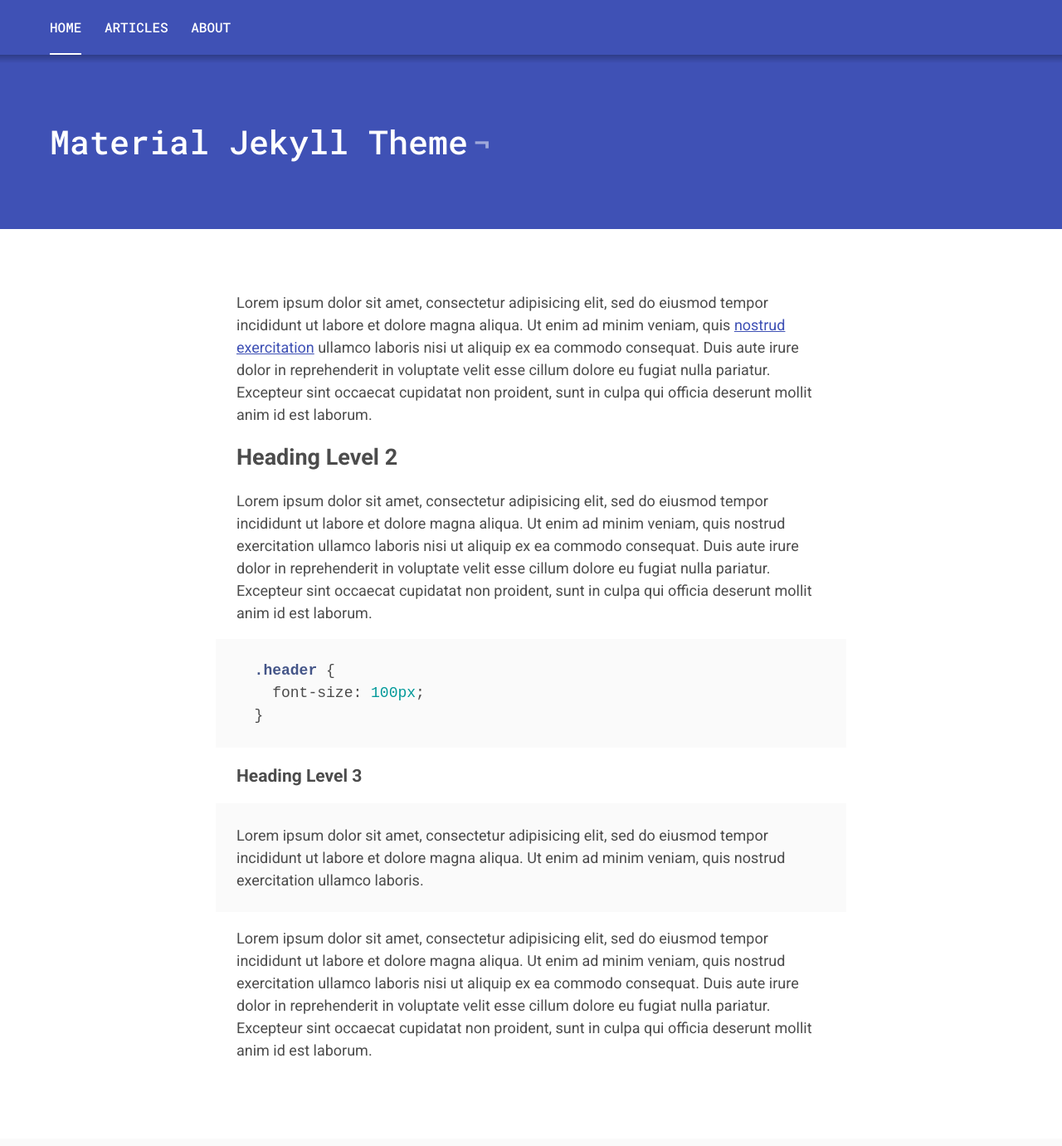
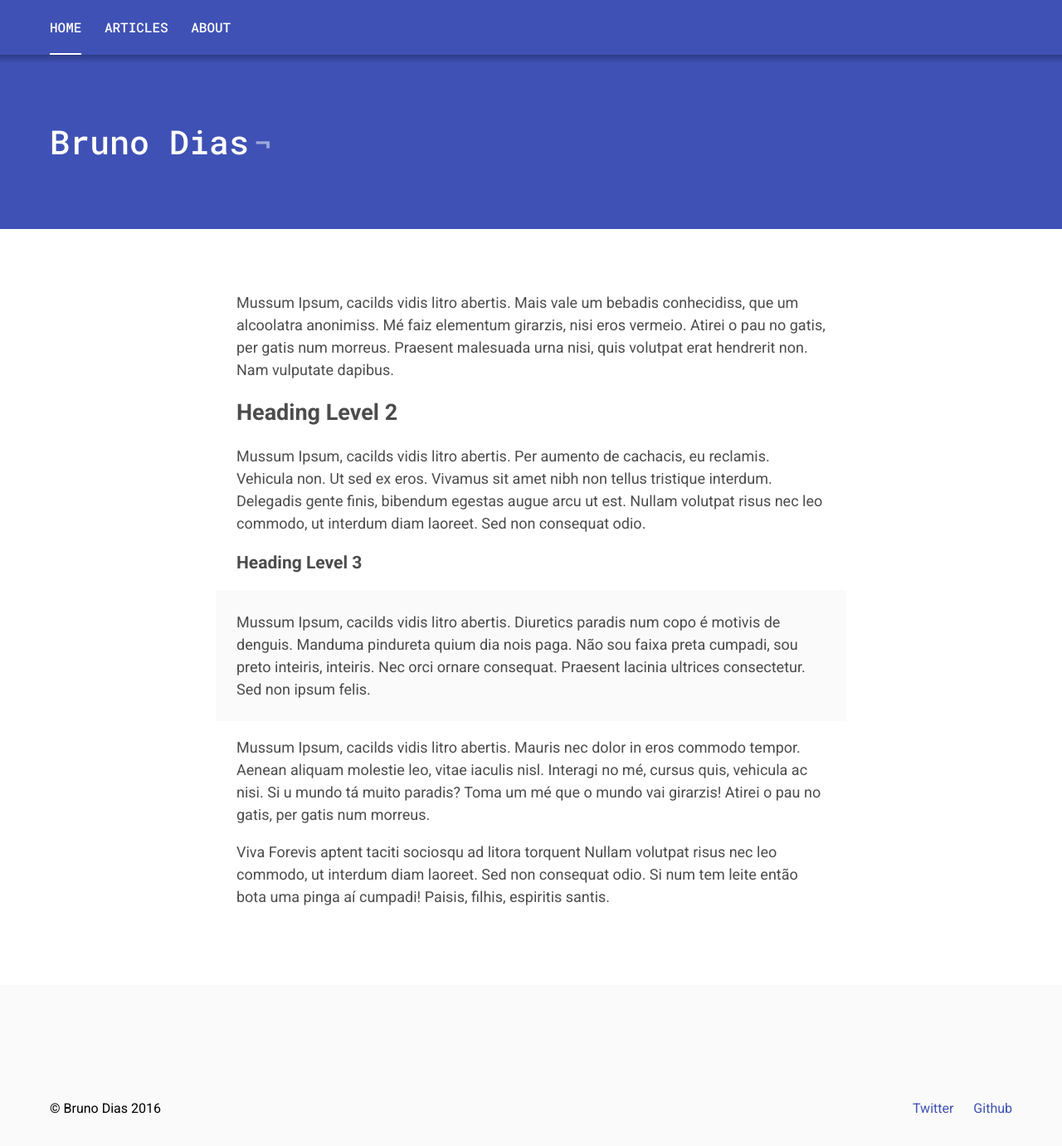
Before and after one commit to alexcarpenter/material-jekyll-theme, a Jekyll site: the page built from index.markdown, in a window 1280 px wide and 1400 px high. Shown: the top 1381 px of the window at 83% size. Built offline with Jekyll 4.4.1, drawn with Linux system fonts in a browser that asks for light colours; some of the changed text lies outside the part shown.

Commit message:
Changing the config.yml

```diff
--- a/_config.yml
+++ b/_config.yml
@@ -1,30 +1,15 @@
-# Welcome to Jekyll!
-#
-# This config file is meant for settings that affect your whole blog, values
-# which you are expected to set up once and rarely edit after that. If you find
-# yourself editing these this file very often, consider using Jekyll's data files
-# feature for the data you need to update frequently.
-#
-# For technical reasons, this file is *NOT* reloaded automatically when you use
-# 'jekyll serve'. If you change this file, please restart the server process.
-
-# Site settings
-# These are used to personalize your new site. If you look in the HTML files,
-# you will see them accessed via {{ site.title }}, {{ site.email }}, and so on.
-# You can create any custom variable you would like, and they will be accessible
-# in the templates via {{ site.myvariable }}.
-title: Your awesome title
-email: your-email@domain.com
+title: Bruno Dias
+email: contato@diasbruno.com
 description: > # this means to ignore newlines until "baseurl:"
   Write an awesome description for your new site here. You can edit this
   line in _config.yml. It will appear in your document head meta (for
   Google search results) and in your feed.xml site description.
 baseurl: "" # the subpath of your site, e.g. /blog
-url: "http://example.com" # the base hostname & protocol for your site
+url: "http://diasbruno.com" # the base hostname & protocol for your site
 
 # Social
-githubUsername:
-twitterUsername:
+githubUsername: brunojdo
+twitterUsername: Bruno_Dias_
 dribbbleUsername:
 codepenUsername:
 
--- a/index.markdown
+++ b/index.markdown
@@ -1,21 +1,17 @@
 ---
 layout: page
-title: Material Jekyll Theme
+title: Bruno Dias
 ---
-Lorem ipsum dolor sit amet, consectetur adipisicing elit, sed do eiusmod tempor incididunt ut labore et dolore magna aliqua. Ut enim ad minim veniam, quis [nostrud exercitation](http://alexcarpenter.me) ullamco laboris nisi ut aliquip ex ea commodo consequat. Duis aute irure dolor in reprehenderit in voluptate velit esse cillum dolore eu fugiat nulla pariatur. Excepteur sint occaecat cupidatat non proident, sunt in culpa qui officia deserunt mollit anim id est laborum.
+Mussum Ipsum, cacilds vidis litro abertis. Mais vale um bebadis conhecidiss, que um alcoolatra anonimiss. Mé faiz elementum girarzis, nisi eros vermeio. Atirei o pau no gatis, per gatis num morreus. Praesent malesuada urna nisi, quis volutpat erat hendrerit non. Nam vulputate dapibus.
 
 ## Heading Level 2
 
-Lorem ipsum dolor sit amet, consectetur adipisicing elit, sed do eiusmod tempor incididunt ut labore et dolore magna aliqua. Ut enim ad minim veniam, quis nostrud exercitation ullamco laboris nisi ut aliquip ex ea commodo consequat. Duis aute irure dolor in reprehenderit in voluptate velit esse cillum dolore eu fugiat nulla pariatur. Excepteur sint occaecat cupidatat non proident, sunt in culpa qui officia deserunt mollit anim id est laborum.
-
-{% highlight scss %}
-  .header {
-    font-size: 100px;
-  }
-{% endhighlight %}
+Mussum Ipsum, cacilds vidis litro abertis. Per aumento de cachacis, eu reclamis. Vehicula non. Ut sed ex eros. Vivamus sit amet nibh non tellus tristique interdum. Delegadis gente finis, bibendum egestas augue arcu ut est. Nullam volutpat risus nec leo commodo, ut interdum diam laoreet. Sed non consequat odio.
 
 ### Heading Level 3
 
-> Lorem ipsum dolor sit amet, consectetur adipisicing elit, sed do eiusmod tempor incididunt ut labore et dolore magna aliqua. Ut enim ad minim veniam, quis nostrud exercitation ullamco laboris.
+> Mussum Ipsum, cacilds vidis litro abertis. Diuretics paradis num copo é motivis de denguis. Manduma pindureta quium dia nois paga. Não sou faixa preta cumpadi, sou preto inteiris, inteiris. Nec orci ornare consequat. Praesent lacinia ultrices consectetur. Sed non ipsum felis.
 
-Lorem ipsum dolor sit amet, consectetur adipisicing elit, sed do eiusmod tempor incididunt ut labore et dolore magna aliqua. Ut enim ad minim veniam, quis nostrud exercitation ullamco laboris nisi ut aliquip ex ea commodo consequat. Duis aute irure dolor in reprehenderit in voluptate velit esse cillum dolore eu fugiat nulla pariatur. Excepteur sint occaecat cupidatat non proident, sunt in culpa qui officia deserunt mollit anim id est laborum.
+Mussum Ipsum, cacilds vidis litro abertis. Mauris nec dolor in eros commodo tempor. Aenean aliquam molestie leo, vitae iaculis nisl. Interagi no mé, cursus quis, vehicula ac nisi. Si u mundo tá muito paradis? Toma um mé que o mundo vai girarzis! Atirei o pau no gatis, per gatis num morreus.
+
+Viva Forevis aptent taciti sociosqu ad litora torquent Nullam volutpat risus nec leo commodo, ut interdum diam laoreet. Sed non consequat odio. Si num tem leite então bota uma pinga aí cumpadi! Paisis, filhis, espiritis santis.
```
